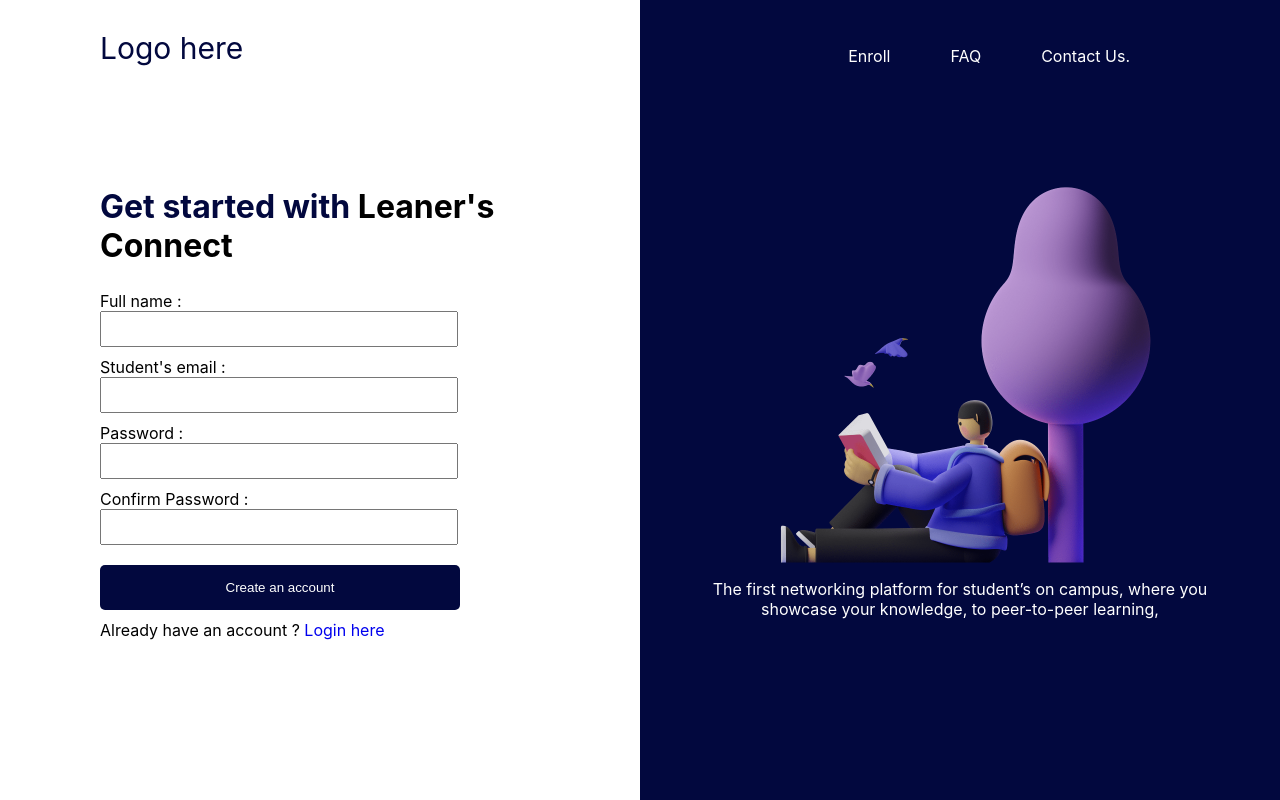
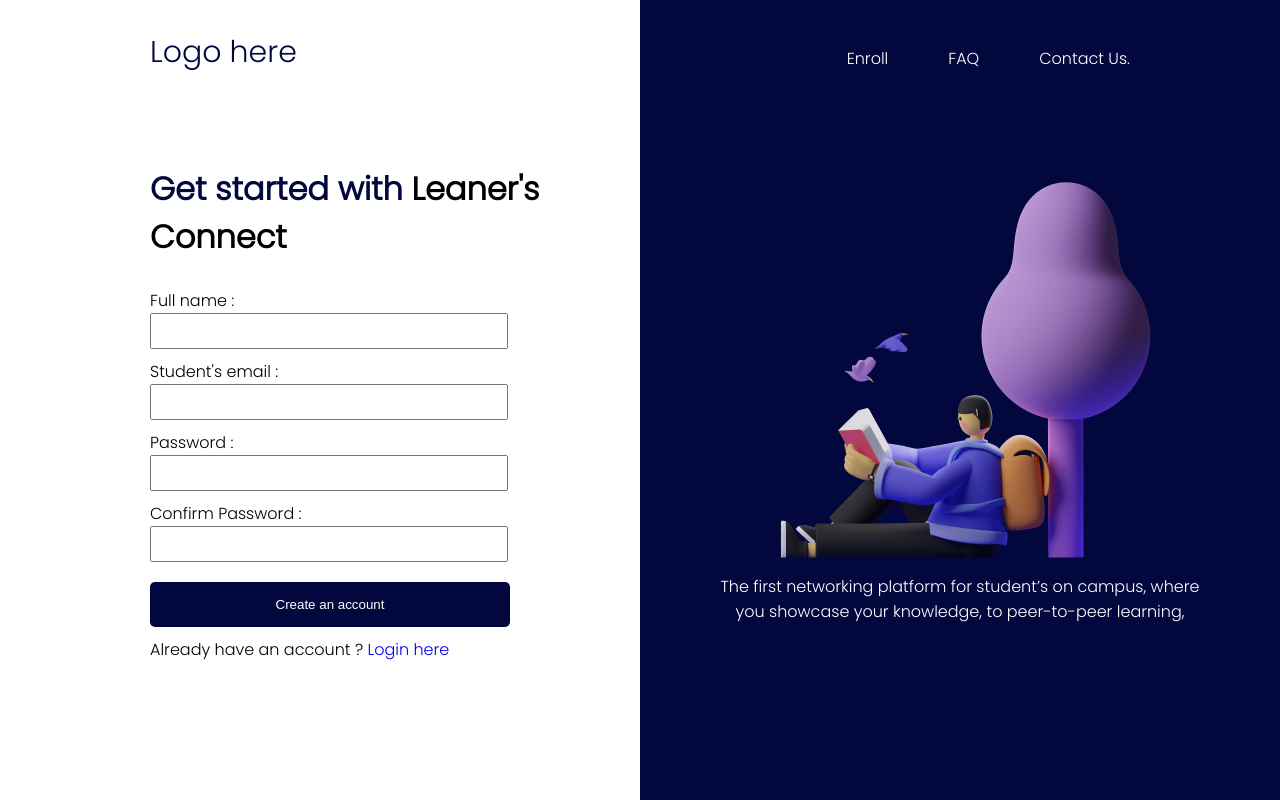
Before and after one commit to sideeq12/LearnersConnect, a React (Create React App) app in the folder frontend/: page /signUp in a window 1280 px wide. Built offline with nearby package versions, Linux system fonts and the light colour scheme.

Commit message:
dashboard initiate

```diff
--- a/frontend/src/App.js
+++ b/frontend/src/App.js
@@ -4,6 +4,7 @@ import Login from './components/Login/Login';
 import SignUp from './components/SignUp/first-sign';
 import Dashboard from './components/dashboard/Dashboard';
 import Verify from './components/verification/verify';
+import Profile from "./components/Profile/profile"
 import { BrowserRouter as Router, Routes, Route } from "react-router-dom"
 
 
@@ -16,6 +17,7 @@ function App() {
      <Route path="/signUp" element={<SignUp /> } />
      <Route path="/dashboard" element={<Dashboard /> } />
      <Route path="/verification" element={<Verify /> } />
+     <Route path="/profile" element={<Profile /> } />
  </Routes>
     </Router>
 
--- a/frontend/src/components/LandingPage/LandingPage.css
+++ b/frontend/src/components/LandingPage/LandingPage.css
@@ -1,6 +1,10 @@
+@import url('https://fonts.googleapis.com/css2?family=Poppins:wght@300&family=Roboto:ital,wght@0,400;1,400;1,500&display=swap');
+
 .Wrapper{
     background: #02083E;
     color: white;
+    font-family: 'Poppins', sans-serif;
+/* font-family: 'Roboto', sans-serif; */
 }
 header{
     display: flex;
--- a/frontend/src/components/Login/login.css
+++ b/frontend/src/components/Login/login.css
@@ -1,15 +1,16 @@
+@import url('https://fonts.googleapis.com/css2?family=Poppins:wght@300&family=Roboto:ital,wght@0,400;1,400;1,500&display=swap');
 
 .mainLogin{
     height: 100vh;
     overflow: hidden;
     background-color: #02083E;
     display: flex;
+    font-family: 'Poppins', sans-serif;
 }
 .secondLogin{
     width: 60vw;
     display: flex;
     flex-direction: column;
-    /* align-items: center; */
     justify-content: center;
 }
 .secondLogin nav{
@@ -86,6 +87,11 @@ color: white;
     background-color: #02083E;
     margin-bottom: 10px;
 }
+.login form button a{
+    color: white;
+    text-decoration: none;
+    letter-spacing: 1px;
+}
 .login a{
     text-decoration: none;
     color: #02083E;
--- /dev/null
+++ b/frontend/src/components/Profile/profile.js
@@ -0,0 +1,12 @@
+import React from "react";
+
+
+const Profile =()=>{
+    return (
+        <div className="profile">
+            Profile
+        </div>
+    )
+}
+
+export default Profile;
--- a/frontend/src/components/SignUp/first_Sign.css
+++ b/frontend/src/components/SignUp/first_Sign.css
@@ -1,3 +1,8 @@
+@import url('https://fonts.googleapis.com/css2?family=Poppins:wght@300&family=Roboto:ital,wght@0,400;1,400;1,500&display=swap');
+
+.CoverPage{
+    font-family: 'Poppins', sans-serif;
+}
 .cover{
     display: flex;
     justify-content: center;
@@ -28,7 +33,7 @@
     color: white;
 }
 .headNav nav{
-    margin-left: 100px;
+    margin-left: 150px;
     font-size: 30px;
     color: #02083E;
 }
@@ -50,7 +55,7 @@
     width: 50vw;
 }
 .mainSignup h2{
-    margin-left: 100px;
+    margin-left: 150px;
     font-size: 32px;
     width: 400px;
 }
@@ -58,7 +63,7 @@
     color: #02083E;
 }
 .mainSignup form{
-    margin-left: 100px;
+    margin-left: 150px;
 }
 .mainSignup input{
     width: 350px;
@@ -85,7 +90,7 @@
 }
 .mainSignup .text{
     margin-top: 10px;
-    margin-left: 100px;
+    margin-left: 150px;
 }
 .mainSignup .text a{
     text-decoration: none;
--- a/frontend/src/components/dashboard/Dashboard.js
+++ b/frontend/src/components/dashboard/Dashboard.js
@@ -1,9 +1,16 @@
 import React from "react";
+import { Link } from "react-router-dom";
 import "./dashboard.css"
+
 
 const Dashboard =()=>{
     return (
-        <h2>Dashboard</h2>
+        <div className="dashboardWrap">
+            <div className="dashboard"> Dashboard nav
+            <ul>
+                <li><Link to="/profile"> nav</Link></li>
+                </ul></div>
+        </div>
     )
 }
 
--- a/frontend/src/components/verification/verification.css
+++ b/frontend/src/components/verification/verification.css
@@ -1,9 +1,12 @@
+@import url('https://fonts.googleapis.com/css2?family=Poppins:wght@300&family=Roboto:ital,wght@0,400;1,400;1,500&display=swap');
+
 .verify{
     display: flex;
     flex-direction: column;
     justify-content: center;
     align-items: center;
     height: 100vh;
+    font-family: 'Poppins', sans-serif;
 }
 .verify h3 span{
     color: #02083E;
```
